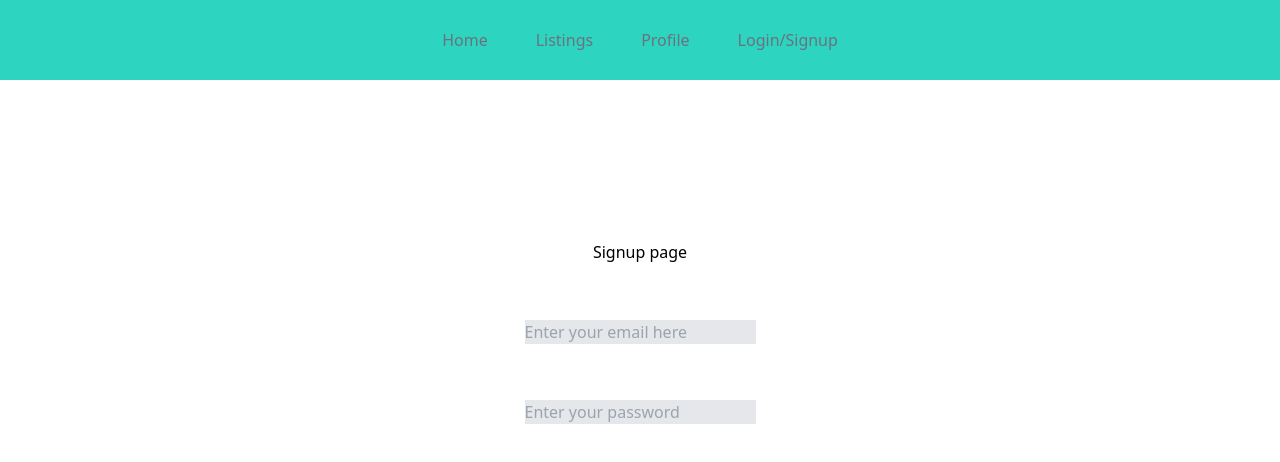
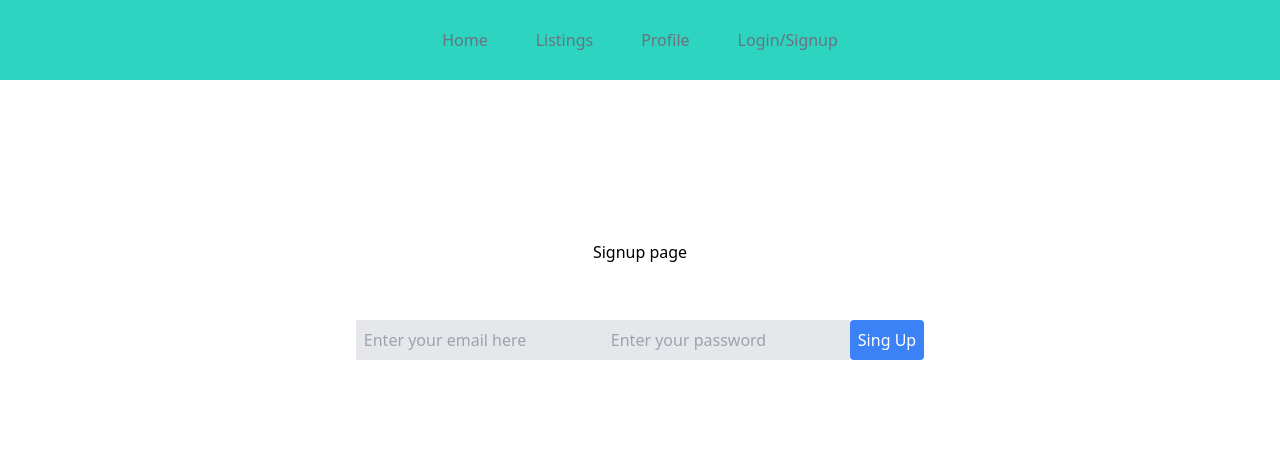
Before and after one commit to jackhernandez23/subletmatcher, a React (Vite) app in the folder frontend/: page /signup in a window 1280 px wide. Shown: the top 462 px of the page. Built offline with nearby package versions, Linux system fonts and the light colour scheme.

Commit message:
Sign up page, basic password verification (must include uppercase and num, etc.), still need to work on email verification

```diff
--- a/frontend/src/pages/signup.jsx
+++ b/frontend/src/pages/signup.jsx
@@ -2,57 +2,77 @@ import React, {useState} from "react";
 import {useNavigate} from "react-router-dom";
 
 const Signup = () => {
+    const [email, setEmail] = useState('');
+    const [password, setPassword] = useState('');
+    const [successMessage, setSuccessMessage] = useState('');
+    const navigate = useNavigate();
 
-    const [email, setEmail] = useState('')
-    const [password, setPassword] = useState('')
-    const navigate = useNavigate()
-    const onButtonClick = async () => {
+    const isEmailValid = (email) => {
+        return true;
+        // need to add checks for valid emails like @gmail.com, etc.
+    };
+
+    const isPasswordValid = (password) => {
+        let hasUppercase = false;
+        let hasLowercase = false;
+        let hasNumber = false;
+
+        for (let i = 0; i < password.length; i++) {     // loop to make sure password is secure enough
+            const char = password[i];
+            if (char >= "A" && char <= "Z")
+                hasUppercase = true;
+            else if (char >= "a" && char <= "z")
+                hasLowercase = true;
+            else if (char >= "0" && char <= "9")
+                hasNumber = true;
+            if (hasUppercase && hasLowercase && hasNumber)
+                return true;
+        }
+        return hasUppercase && hasLowercase && hasNumber;
+    };
+
+    const onButtonClick = async () => {         // email and password verification
         if (!email || !password) {              // if user didn't fill in both email and password fields
-            alert("Please fill in both email and password")
+            alert("Please fill in both email and password");
             return;
         }
-
-        try {
-            const response = await fillerAPI(email, password)
-
-            if (response.success) {
-                navigate('/home')
-            } else {
-                alert('Login failed')
+        if (!isEmailValid(email)) {
+            alert("Please enter a valid email address");
+            return;
         }
+        if (!isPasswordValid(password))
+            alert('Sign up failed, password must contain at least 1 uppercase, 1 lowercase and 1 number');
+        if (isEmailValid(email) || isPasswordValid(password)) {
+            setSuccessMessage("Thank you for signing up!");
         }
-        catch (error) {
-            console.error('Error logging in:', error)
-            alert('An error occurred during login')
-        }
-    }
+    };
 
 return (
     <div className="flex justify-center p-40">
         <h1>
             Signup page
             </h1>
-            <br/>
             <div className="flex fixed p-20">
                 <input
                     value={email}
                     placeholder="Enter your email here"
                     onChange={(ev) => setEmail(ev.target.value)}
-                    className={"flex flex-col bg-gray-200"}
+                    className={"bg-gray-200 p-2"}
+                    type="email"
                 />
-            </div>
-            <br/>
-            <div className="flex fixed p-40">
                 <input
                     value={password}
                     placeholder="Enter your password"
                     onChange={(ev) => setPassword(ev.target.value)}
-                    className={"flex flex-col bg-gray-200"}
+                    className={"bg-gray-200 p-2"}
+                    type="password"
                 />
+            <button onClick={onButtonClick} className={"bg-blue-500 text-white p-2 rounded"}>
+                Sing Up
+            </button>
             </div>
-            <br/>
-            <div className={'inputContainer'}>
-            </div>
+        {successMessage && <div className={"text-green-500 text-2xl text-center mt-40"}>
+            {successMessage}</div>}
         </div>
     );
 };
```
Lines whose indentation alone changed are shown as unchanged.
